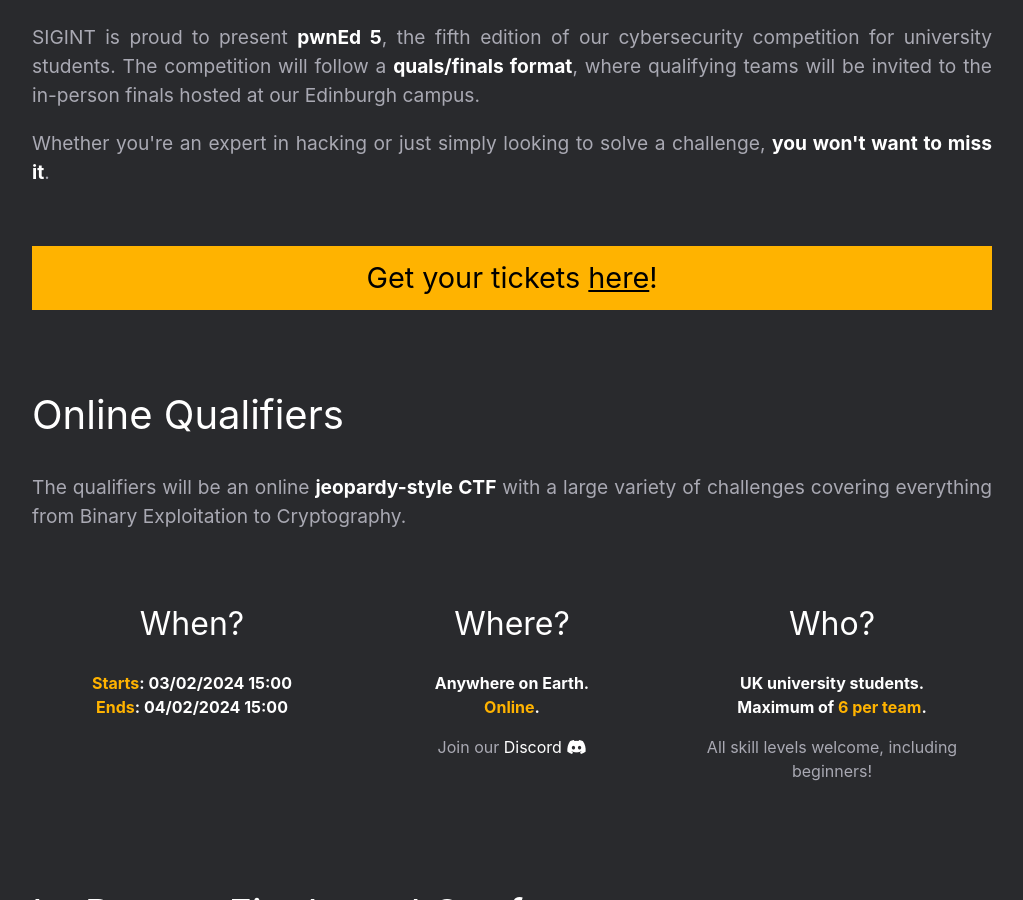
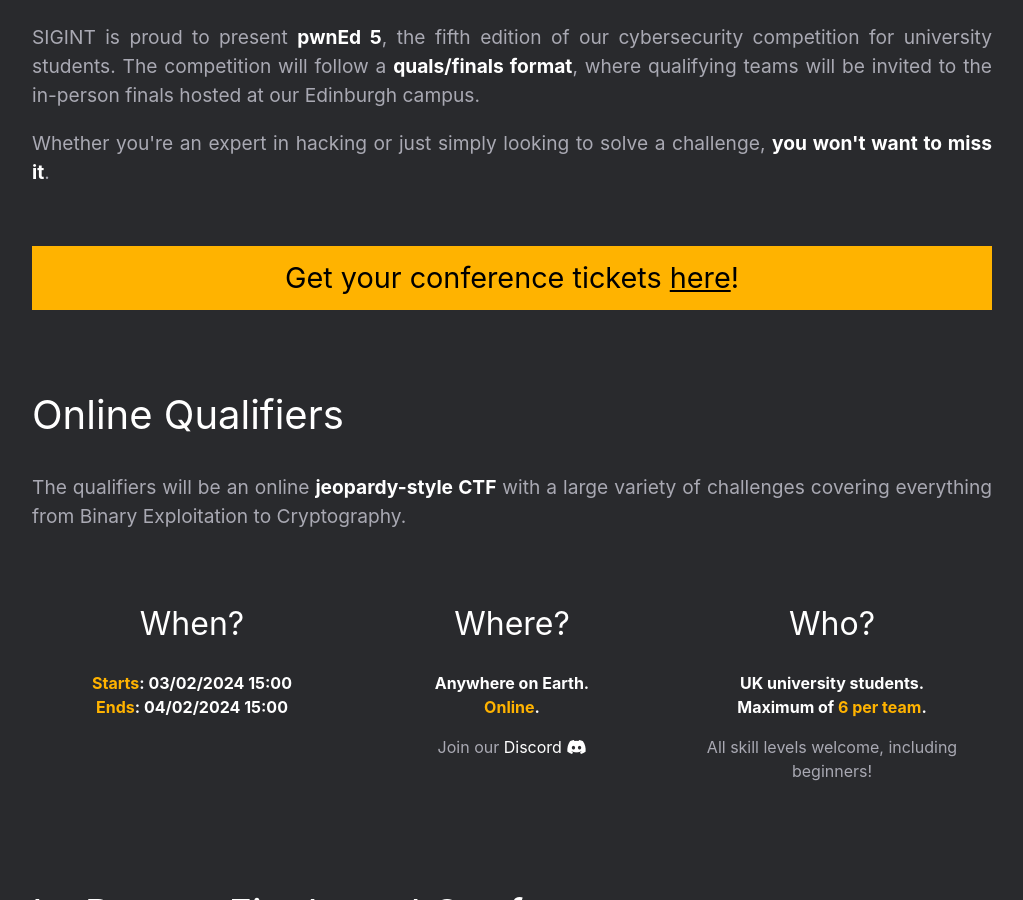
Before and after one commit to compsoc-edinburgh/pwned-site, a Jekyll site: the page built from jekyll/index.html, in a window 1280 px wide and 900 px high, scrolled down 1050 px. Shown: the whole window, without its empty margins (128-1151 px from the left). Built offline with Jekyll 4.4.1, drawn with Linux system fonts in a browser that asks for light colours; some web fonts are replaced; a script that is not in the unit is left out.

```diff
--- a/jekyll/_includes/about.html
+++ b/jekyll/_includes/about.html
@@ -11,7 +11,7 @@
 
 <div class="user-details" style="margin-top:60px; text-align:center;">
   <p style="padding: 10px; background: #ffb300; color: black; font-size: 1.5em;">
-  Get your tickets <a target="_blank" style="color: black; text-decoration: underline;" href="https://www.eventbrite.com/e/pwned-5-tickets-825644333427?aff=oddtdtcreator">here</a>!
+  Get your conference tickets <a target="_blank" style="color: black; text-decoration: underline;" href="https://www.eventbrite.com/e/pwned-5-tickets-825644333427?aff=oddtdtcreator">here</a>!
   </p>
 </div>
 
```
